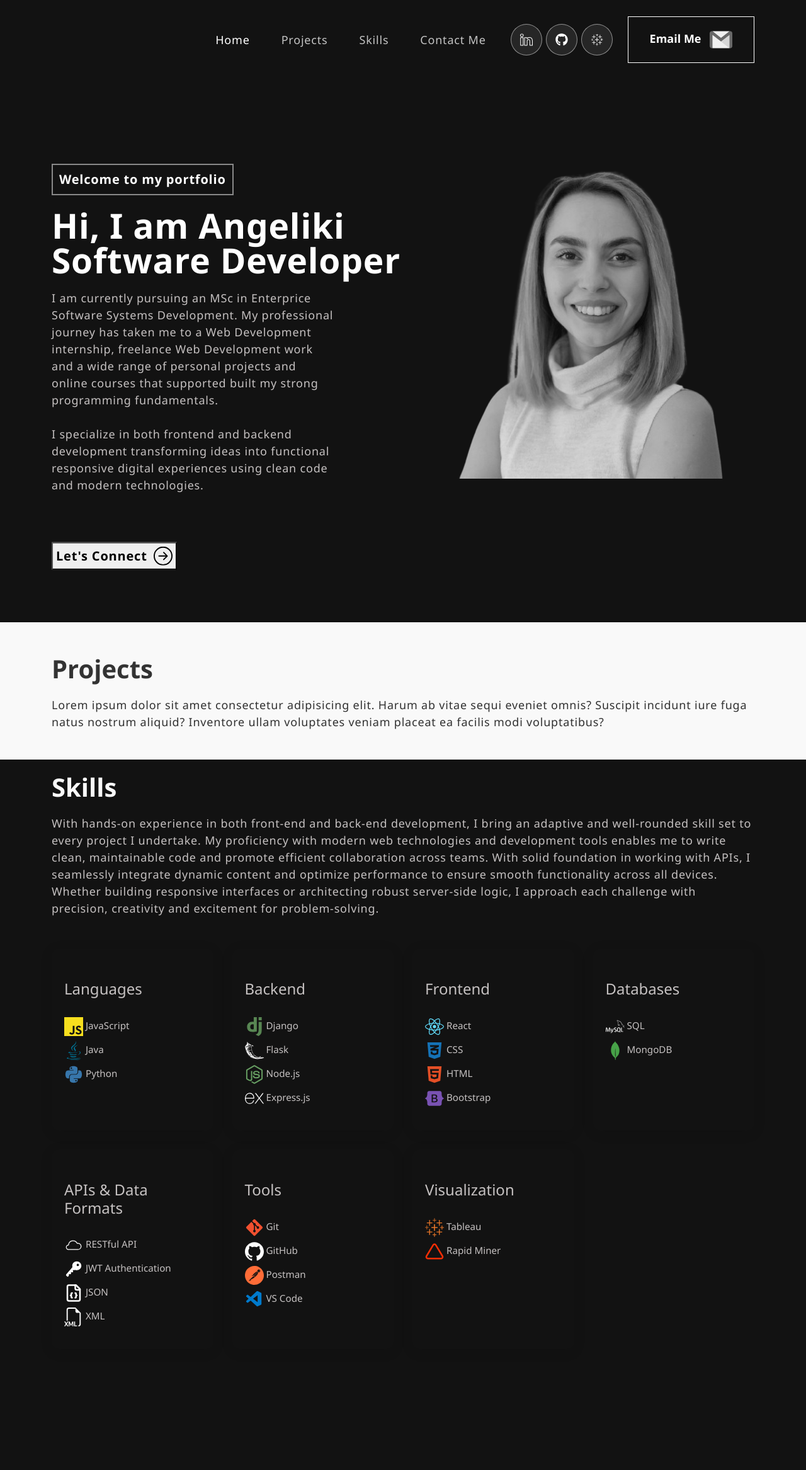
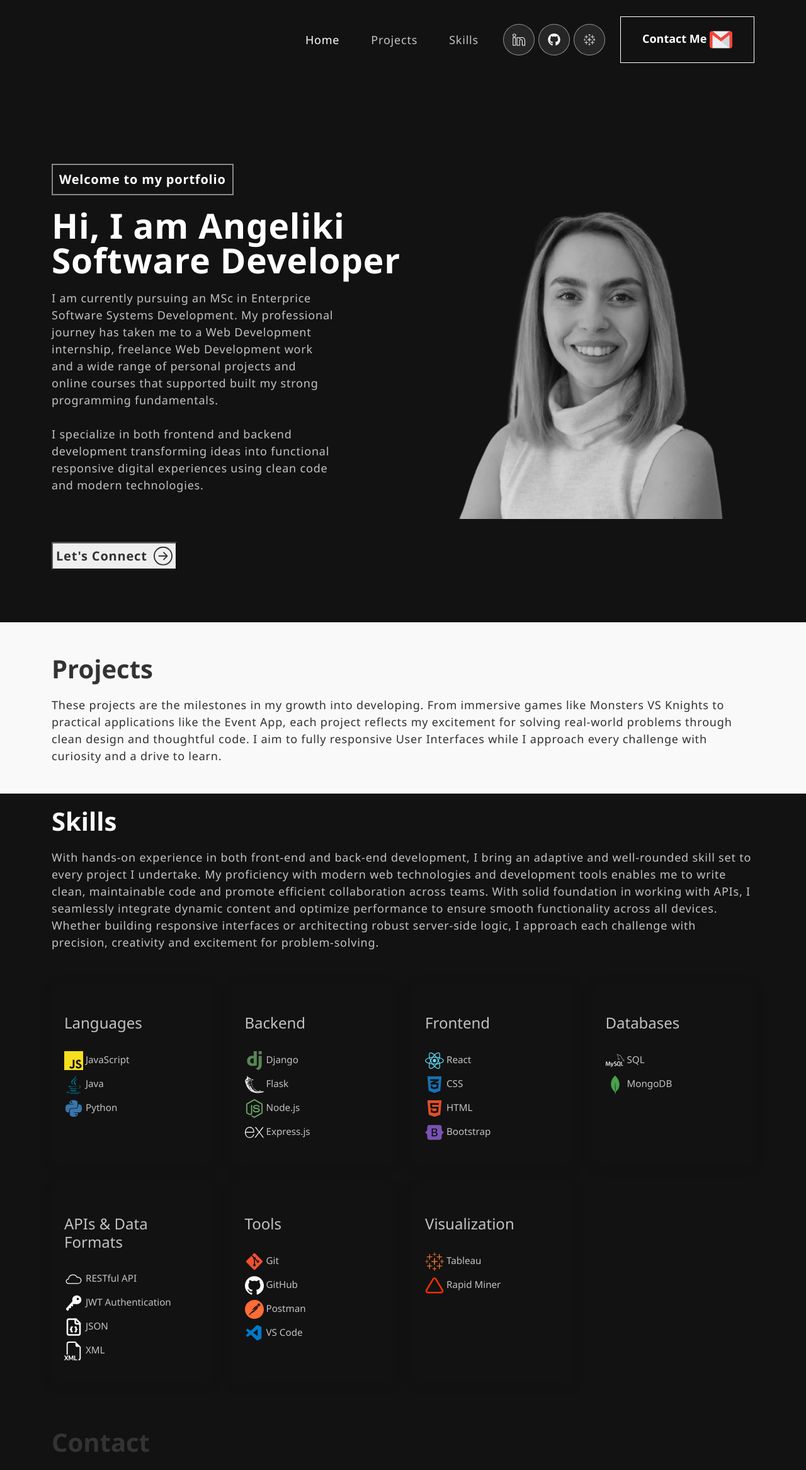
Before and after one commit to AngelikiMt/myPortfolio, a React (Vite) app: page / in a window 1280 px wide. Shown: the whole page at 63% size. Before the commit the page ends 2192 px from the top, so only its background shows below. Built offline with nearby package versions, Linux system fonts and the light colour scheme.

Commit message:
navbar, contact button, home, projects editing

```diff
--- a/src/App.jsx
+++ b/src/App.jsx
@@ -1,4 +1,5 @@
 import Banner from "./components/Banner";
+import Contact from "./components/Contact";
 import NavBar from "./components/Navbar";
 import Projects from "./components/Projects";
 import Skills from "./components/Skills";
@@ -15,6 +16,7 @@ function App() {
       <Banner/>
       <Projects/>
       <Skills/>
+      <Contact/>
     </BrowserRouter>
   )
 }
--- a/src/components/Banner.css
+++ b/src/components/Banner.css
@@ -32,7 +32,7 @@
 }
 
 .banner button {
-    color: black;
+    color: #333;
     padding: 5px 5px;
     font-weight: 700;
     font-size: 20px;
@@ -58,13 +58,13 @@
     margin-left: 2vw;
 }
 
-img {
+.align-items-center img {
     filter: grayscale(100%);
     -webkit-filter: grayscale(100%);
     margin-left: 10vw;
 }
 
-img:hover {
+.align-items-center img:hover {
     filter: none;
     -webkit-filter: grayscale(0);
 }
--- a/src/components/Banner.jsx
+++ b/src/components/Banner.jsx
@@ -8,7 +8,7 @@ const Banner = () => {
     return (
         <section className="banner" id="home">
             <Container>
-                <Row className="alig-items-center">
+                <Row className="align-items-center">
                     <Col xs={12} md={6} xl={5}>
                     <span className="tagline">Welcome to my portfolio</span>
                     <h1>Hi, I am Angeliki <br/> Software Developer</h1>
--- /dev/null
+++ b/src/components/Contact.css
@@ -0,0 +1,11 @@
+.constact {
+    text-align: left;
+    background-color: #f9f9f9;
+}
+
+.contact h2 {
+    font-size: 2.5rem;
+    margin: 20px 0;
+    color: #333;
+    font-weight: 700;
+}
--- /dev/null
+++ b/src/components/Contact.jsx
@@ -0,0 +1,18 @@
+import { Container, Row, Col } from "react-bootstrap";
+import '../components/Contact.css';
+
+const Contact = () => {
+    return (
+        <section className="contact" id="contact">
+            <Container>
+                <Row>
+                    <Col>
+                        <h2>Contact</h2>
+                    </Col>
+                </Row>
+            </Container>
+        </section>
+    );
+}
+
+export default Contact;
--- a/src/components/Navbar.css
+++ b/src/components/Navbar.css
@@ -54,7 +54,7 @@ nav.navbar {
 
 nav.navbar.scrolled {
     padding: 0px 0;
-    background-color: #121212;
+    background-color: #333;
 }
 
 nav.navbar a.navbar-brand {
@@ -114,7 +114,7 @@ span.navbar-text {
 }
 
 .navbar-text button:hover {
-    color: #121212;
+    color: #333;
 }
 
 .navbar-text button:hover::before {
--- a/src/components/Navbar.jsx
+++ b/src/components/Navbar.jsx
@@ -44,17 +44,18 @@ const NavBar = () => {
                     <Nav.Link href="#home" className={activeLink === 'home' ? 'active navbar-link' : 'navbar-link'} onClick={() => onUpdateActiveLink('home')}>Home</Nav.Link>
                     <Nav.Link href="#projects" className={activeLink === 'projects' ? 'active navbar-link' : 'navbar-link'} onClick={() => onUpdateActiveLink('projects')}>Projects</Nav.Link>
                     <Nav.Link href="#skills" className={activeLink === 'skills' ? 'active navbar-link' : 'navbar-link'} onClick={() => onUpdateActiveLink('skills')}>Skills</Nav.Link>
-                    <Nav.Link href="#contactMe" className={activeLink === 'contactMe' ? 'active navbar-link' : 'navbar-link'} onClick={() => onUpdateActiveLink('contactMe')}>Contact Me</Nav.Link>
                 </Nav>
                 <span className="navbar-text">
                     <div className="social-icon">
-                        <a href="#" target="_blank" rel="noopener noreferrer"><SlSocialLinkedin size={20} color="#fff" /></a>
-                        <a href="#" target="_blank" rel="noopener noreferrer"><FaGithub size={20} color="#fff" /></a>
-                        <a href="#" target="_blank" rel="noopener noreferrer"><IoLogoTableau size={20} color="#fff" /></a>
+                        <a href="https://www.linkedin.com/in/angeliki-matta/" target="_blank" rel="noopener noreferrer"><SlSocialLinkedin size={20} color="#fff" /></a>
+                        <a href="https://github.com/AngelikiMt" target="_blank" rel="noopener noreferrer"><FaGithub size={20} color="#fff" /></a>
+                        <a href="https://public.tableau.com/app/profile/angeliki.matta/viz/_17436726139030/Story1" target="_blank" rel="noopener noreferrer"><IoLogoTableau size={20} color="#fff" /></a>
                     </div>
-                    <HashLink to='#connect'>
+                    <HashLink to='#contact'>
                         <button onClick={() => console.log('connect')}>
-                            <span>Email Me <img src={gmail} class="gMail"/></span>
+                            <span>
+                                Contact Me <img src={gmail} className="gMail"/>
+                            </span>
                         </button>
                     </HashLink>
                 </span>
--- a/src/components/Projects.css
+++ b/src/components/Projects.css
@@ -22,6 +22,7 @@
 .carousel-item-wrapper {
   display: flex;
   justify-content: center;
+  margin: 20px 0;
 }
 
 .proj-imgbx {
@@ -34,12 +35,11 @@
     width: 600px;
     height: 550px;
     margin: 0 10px;
-
 }
 
 .proj-imgbx img {
     width: 100%;
-    height: 70%;
+    height: 60%;
     margin: 0;
     padding: 0;
     display: block;
--- a/src/components/Projects.jsx
+++ b/src/components/Projects.jsx
@@ -26,17 +26,16 @@ const Projects = () => {
     const projects = [
         {
             title: 'Monsters VS Knights',
-            description: 'this is the first project',
+            description: 'A turn-based console game developed in native Java. It simulates a dynamic battle between the Knights and the Monsters, on an interactive map. The user-player controls a unique Avatar to observe the flow of the battle.',
             imgUrl: guiBased,
         },
           {
             title: 'Events App',
-            description: 'Another cool project.',
+            description: 'A MERN full-stack web application, built to help users discover, browse, create, and manage events across various cities in Greece.',
             imgUrl: eventsApp,
         },
 
     ];
-
 
     return (
         <section className="projects" id="projects">
@@ -44,7 +43,7 @@ const Projects = () => {
                 <Row>
                     <Col size={12}>
                         <h2>Projects</h2>
-                        <p>Lorem ipsum dolor sit amet consectetur adipisicing elit. Harum ab vitae sequi eveniet omnis? Suscipit incidunt iure fuga natus nostrum aliquid? Inventore ullam voluptates veniam placeat ea facilis modi voluptatibus?</p>
+                        <p>These projects are the milestones in my growth into developing. From immersive games like Monsters VS Knights to practical applications like the Event App, each project reflects my excitement for solving real-world problems through clean design and thoughtful code. I aim to fully responsive User Interfaces while I approach every challenge with curiosity and a drive to learn.</p>
                         <Carousel responsive={responsive} infinite={true}>
                             {projects.map((project, index) => (
                                 <div className="carousel-item-wrapper" key={index}>
--- a/src/index.css
+++ b/src/index.css
@@ -27,11 +27,3 @@ p, a, li, button, ul {
   line-height: normal;
   text-decoration: none;
 }
-
-p.success {
-  color: green;
-}
-
-p.danger {
-  color: red;
-}
```
